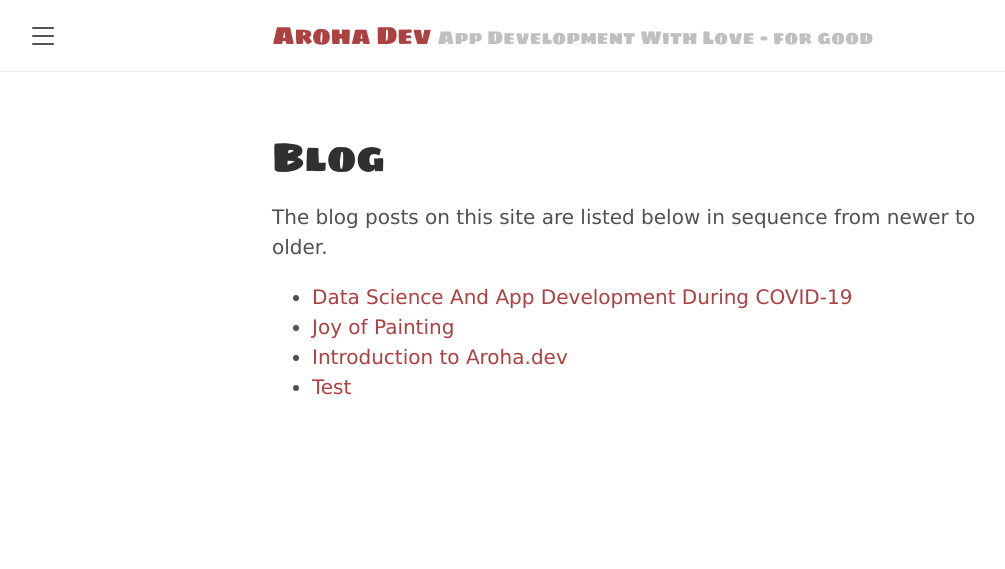
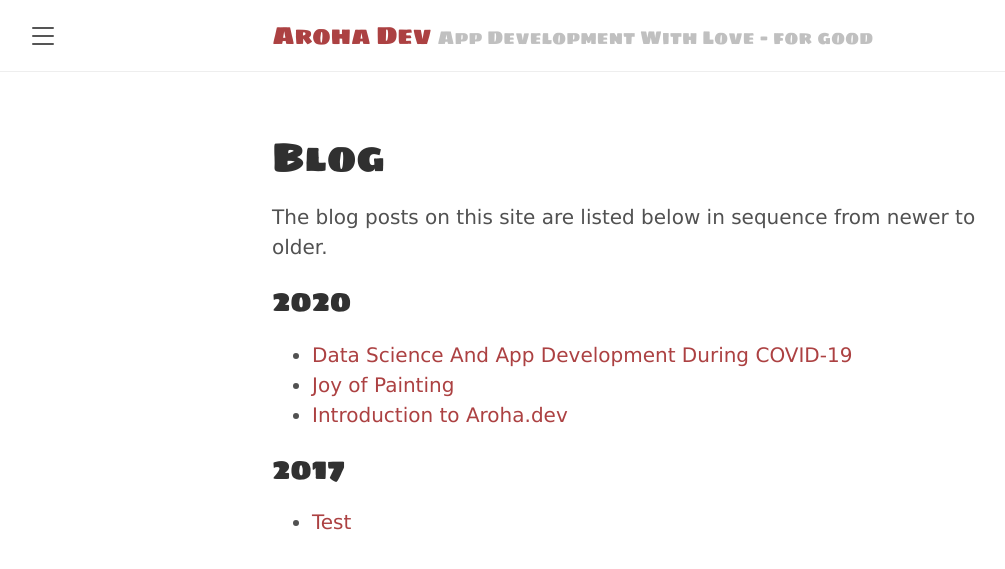
Before and after one commit to tracyjordan/tracyjordan.github.io, a Jekyll site: the page built from blog.md, in a window 1280 px wide. Shown: the top 569 px of the page, without its empty margins (8-1013 px from the left). Built offline with Jekyll 4.4.1, drawn with Linux system fonts in a browser that asks for light colours.

Commit message:
Update blog.md

```diff
--- a/blog.md
+++ b/blog.md
@@ -5,9 +5,13 @@ title: Blog
 
 The blog posts on this site are listed below in sequence from newer to older.
 
- <ul>
-{% assign sorted_posts = (site.categories.['blog']  | sort: 'post_date' ) %}
-{% for post in sorted_posts %}
+{% assign postsByYear = site.posts | group_by_exp:"post", "post.date | date: '%Y'" %}
+{% for year in postsByYear %}
+<h2>{{ year.name }}</h2>
+<ul>
+{% for post in year.items %}
+{% assign postYear = post.date | date:"%Y" %}
 <li><a href="{{ post.url }}">{{ post.title }}</a></li>
 {% endfor %}
 </ul>
+{% endfor %}
```
